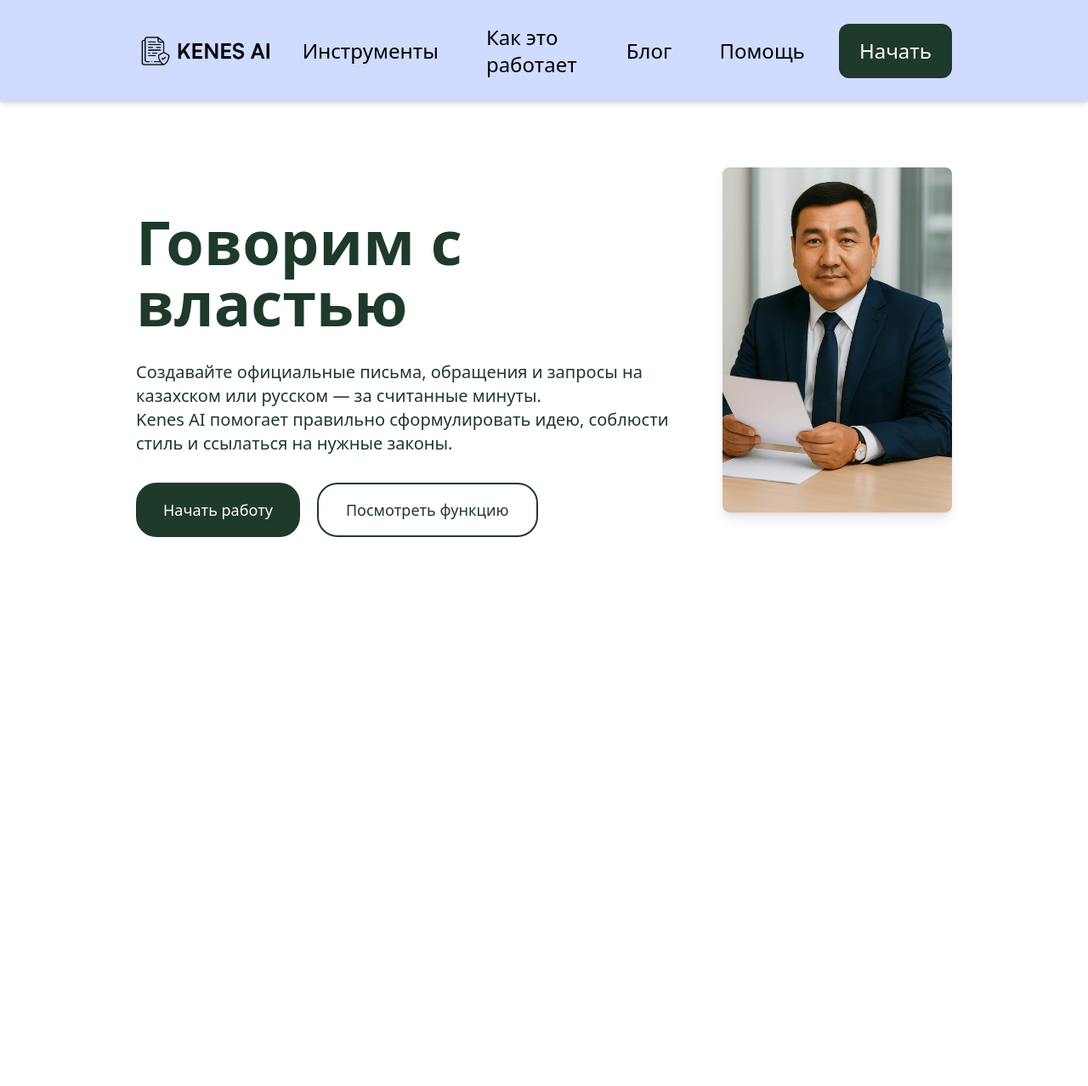
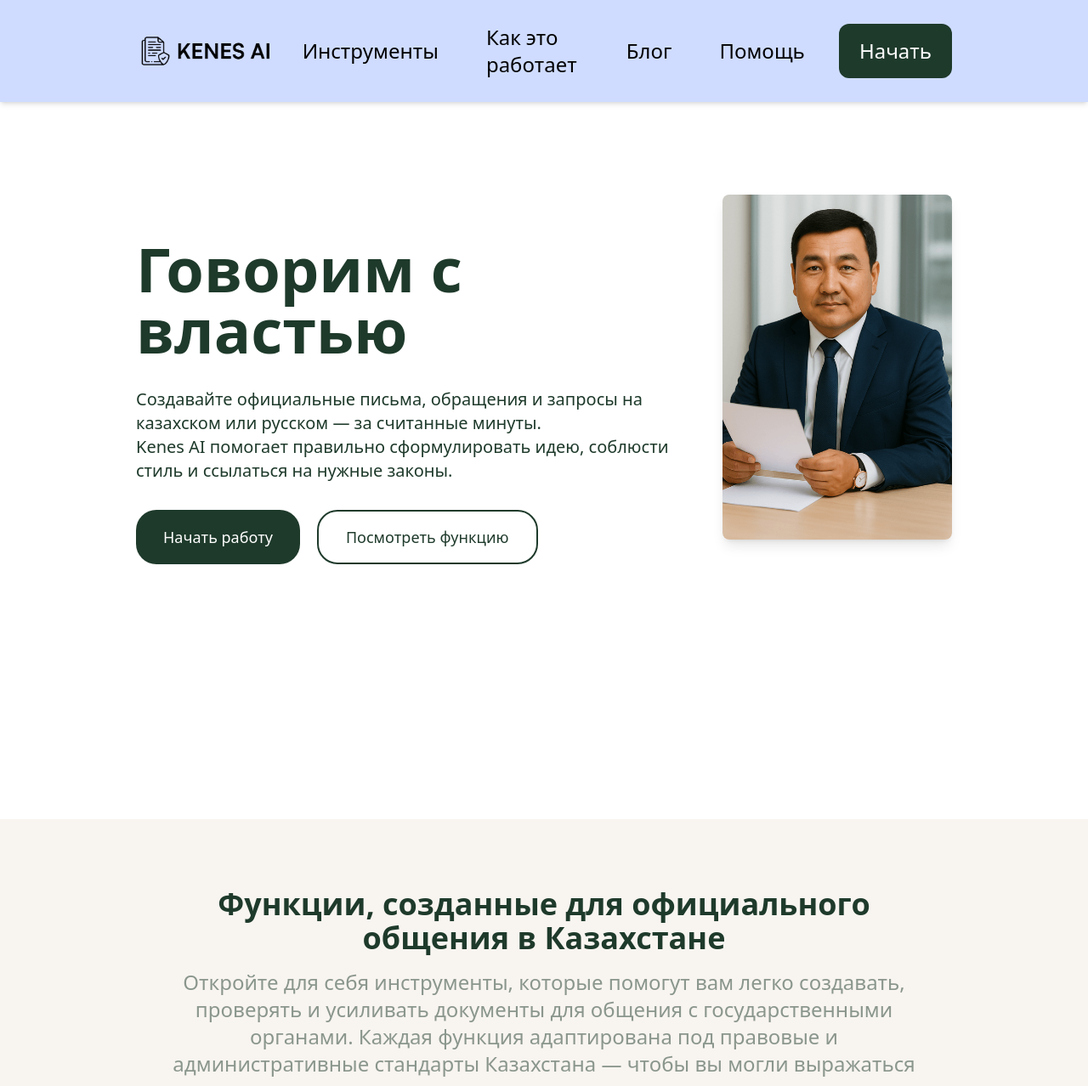
Before and after one commit to Nurswizz/kenes-ai, a React (Vite) app in the folder client/: page / in a window 1280 px wide. Shown: the top 1278 px of the page at 85% size. Before the commit the page ends 800 px from the top, so only its background shows below. Built offline with nearby package versions, Linux system fonts and the light colour scheme.

Commit message:
feat: features section

```diff
--- a/client/package.json
+++ b/client/package.json
@@ -10,6 +10,9 @@
     "preview": "vite preview"
   },
   "dependencies": {
+    "clsx": "^2.1.1",
+    "lucide-react": "^0.522.0",
+    "memberstack": "^1.0.0",
     "react": "^19.1.0",
     "react-dom": "^19.1.0",
     "react-router": "^7.6.2",
--- a/client/src/App.tsx
+++ b/client/src/App.tsx
@@ -1,5 +1,6 @@
 import { BrowserRouter, Routes, Route } from "react-router";
 import LandingPage from "./pages/LandingPage";
+
 function App() {
   return (
     <BrowserRouter>
--- a/client/src/pages/LandingPage.tsx
+++ b/client/src/pages/LandingPage.tsx
@@ -1,123 +1,96 @@
-import { useState } from "react";
+import React, { useState } from "react";
+import clsx from "clsx";
 import logo from "../assets/logo.png";
 import man from "../assets/landing_page_man.png";
+import { MessageCircle, User2, CheckCircle, StarsIcon } from "lucide-react";
 
+// ----------------- Card Component ------------------
+type CardProps = {
+  icon: React.ReactNode;
+  header: string;
+  description: string;
+  className?: string;
+};
+
+const Card = ({ icon, header, description, className }: CardProps) => (
+  <div className={clsx("bg-[#ffffff] shadow-lg rounded-3xl p-8 flex flex-col", className)}>
+    <div className="w-16 h-16 mb-4 flex items-center justify-center text-primary text-4xl">
+      {icon}
+    </div>
+    <h3 className="text-xl font-semibold text-primary mb-2 text-left">{header}</h3>
+    <p className="text-gray-600 text-left">{description}</p>
+  </div>
+);
+
+// ----------------- Navbar Component ------------------
 const Navbar = () => {
   const [menuOpen, setMenuOpen] = useState(false);
 
   return (
-    <nav className="bg-navbar shadow-md w-full fixed top-0 left-0 z-50 flex items-center justify-between px-6 xl:px-40">
+    <nav className="bg-navbar shadow-md w-full absolute top-0 left-0 z-50 flex items-center justify-between px-6 xl:px-40">
       <button onClick={() => (window.location.href = "/")}>
         <img src={logo} alt="logo" width={160} className="xl:w-[200px]" />
       </button>
+
+      {/* Burger Menu */}
       <div className="xl:hidden">
-        <button
-          onClick={() => setMenuOpen(!menuOpen)}
-          className="focus:outline-none"
-          aria-label="Open menu"
-        >
-          <svg
-            width="32"
-            height="32"
-            fill="none"
-            stroke="currentColor"
-            strokeWidth="2"
-          >
+        <button onClick={() => setMenuOpen(!menuOpen)} className="focus:outline-none" aria-label="Open menu">
+          <svg width="32" height="32" fill="none" stroke="currentColor" strokeWidth="2">
             <path d="M4 8h24M4 16h24M4 24h24" />
           </svg>
         </button>
       </div>
-      <div
-        className={`absolute xl:static top-16 left-0 w-full xl:w-auto bg-navbar xl:bg-transparent transition-all duration-200 z-40 ${
-          menuOpen ? "block" : "hidden"
-        } xl:block`}
-      >
+
+      {/* Links */}
+      <div className={clsx(
+        "absolute xl:static top-16 left-0 w-full xl:w-auto bg-navbar xl:bg-transparent transition-all duration-200 z-40",
+        menuOpen ? "block" : "hidden",
+        "xl:block"
+      )}>
         <ul className="flex flex-col xl:flex-row xl:space-x-6 text-2xl items-center">
+          {["Инструменты", "Как это работает", "Блог", "Помощь"].map((label, i) => (
+            <li key={i}>
+              <a href="/" className="px-4 py-2 transition rounded-xl hover:bg-[#6d7487] block">{label}</a>
+            </li>
+          ))}
           <li>
-            <a
-              href="/"
-              className="px-4 py-2 transition rounded-xl hover:bg-[#6d7487] block"
-            >
-              Инструменты
-            </a>
-          </li>
-          <li>
-            <a
-              href="/"
-              className="px-4 py-2 transition rounded-xl hover:bg-[#6d7487] block"
-            >
-              Как это работает
-            </a>
-          </li>
-          <li>
-            <a
-              href="/"
-              className="px-4 py-2 transition rounded-xl hover:bg-[#6d7487] block"
-            >
-              Блог
-            </a>
-          </li>
-          <li>
-            <a
-              href="/"
-              className="px-4 py-2 transition rounded-xl hover:bg-[#6d7487] block"
-            >
-              Помощь
-            </a>
-          </li>
-          <li>
-            <button className="bg-primary rounded-xl py-4 px-6 text-[#ffffff] transition hover:bg-[#6d7487] w-full xl:w-auto">
+            <button className="bg-primary text-[#ffffff] rounded-xl py-4 px-6 text-white transition hover:bg-[#6d7487] w-full xl:w-auto">
               Начать
             </button>
           </li>
         </ul>
       </div>
+
+      {/* Overlay */}
       {menuOpen && (
-        <div
-          className="fixed inset-0 bg-black opacity-30 z-30 xl:hidden"
-          onClick={() => setMenuOpen(false)}
-        />
+        <div className="fixed inset-0 bg-black opacity-30 z-30 xl:hidden" onClick={() => setMenuOpen(false)} />
       )}
     </nav>
   );
 };
 
-const LandingPage = () => {
-  return (
-    <div className="flex flex-col items-center justify-center min-h-screen bg-gray-100">
-      <Navbar />
-      <div className="flex items-center justify-between w-full px-6 xl:px-40">
+// ----------------- Hero Section ------------------
+const HeroSection = () => (
+  <header className="flex items-center justify-between w-full px-6 xl:px-40 mt-[200px]">
     <div className="flex flex-col justify-center mt-20 text-left gap-y-8">
-          <h1 className="max-sm:text-3xl text-primary text-7xl font-bold">
-            Говорим с властью
-          </h1>
-          <h3 className="max-sm:text-sm text-xl text-primary text-left max-w-[700px]">
-            Создавайте официальные письма, обращения и запросы на казахском или
-            русском — за считанные минуты. <br></br>
-            Kenes AI помогает правильно сформулировать идею, соблюсти стиль и
-            ссылаться на нужные законы.
+      <h1 className="max-sm:text-3xl text-primary text-7xl font-bold">Говорим с властью</h1>
+      <h3 className="max-sm:text-sm text-xl text-primary max-w-[700px]">
+        Создавайте официальные письма, обращения и запросы на казахском или русском — за считанные минуты.
+        <br />
+        Kenes AI помогает правильно сформулировать идею, соблюсти стиль и ссылаться на нужные законы.
       </h3>
       <div className="flex gap-x-5">
-            <button
-              type="button"
-              className="bg-primary p-4 px-8 rounded-3xl text-[#ffffff] font-medium text-lg transition hover:bg-[#6d7487]"
-            >
+        <button className="bg-primary text-[#ffffff] p-4 px-8 rounded-3xl text-white font-medium text-lg transition hover:bg-[#6d7487]">
           Начать работу
         </button>
         <button
-              type="button"
           className="text-primary p-4 px-8 rounded-3xl font-medium text-lg border-2 transition-all hover:border-primary"
           style={{
             boxShadow: "0 0 0 2px transparent",
-                border: "2px solid",
             borderColor: "currentColor",
           }}
-              onMouseEnter={(e) =>
-                (e.currentTarget.style.boxShadow = "0 0 0 2px currentColor")
-              }
-              onMouseLeave={(e) =>
-                (e.currentTarget.style.boxShadow = "0 0 0 2px transparent")
-              }
+          onMouseEnter={(e) => (e.currentTarget.style.boxShadow = "0 0 0 2px currentColor")}
+          onMouseLeave={(e) => (e.currentTarget.style.boxShadow = "0 0 0 2px transparent")}
         >
           Посмотреть функцию
         </button>
@@ -127,7 +100,70 @@ const LandingPage = () => {
     <div className="ml-10 rounded-lg shadow-lg overflow-hidden hidden xl:block">
       <img src={man} alt="man" width={300} />
     </div>
+  </header>
+);
+
+// ----------------- Features Section ------------------
+const features = [
+  {
+    icon: <MessageCircle />,
+    header: "Конструктор писем",
+    description:
+      "Создавайте официальные письма, обращения и запросы за несколько минут. Просто заполните форму — и получите документ, готовый к отправке в госорганы.",
+    className: "col-start-1 col-end-5 row-start-1 row-end-3",
+  },
+  {
+    icon: <User2 />,
+    header: "Проверка стиля и тона",
+    description:
+      "Получите моментальную обратную связь по стилю, структуре и тону текста. Убедитесь, что ваше письмо соответствует ожиданиям чиновников и организаций.",
+    className: "col-start-5 col-end-7 row-start-1 row-end-3",
+  },
+  {
+    icon: <CheckCircle />,
+    header: "Советник по аргументации",
+    description:
+      "Задавайте юридические вопросы и получайте ответы от AI на основе актуального законодательства РК. Используйте реальные ссылки на законы, чтобы усилить свои обращения.",
+    className: "col-start-1 col-end-3 row-start-3 row-end-5",
+  },
+  {
+    icon: <StarsIcon />,
+    header: "Симулятор переговоров",
+    description:
+      "Потренируйтесь вести диалог с виртуальным чиновником. Подготовьтесь к встречам, научитесь правильно реагировать и формулировать свои аргументы уверенно.",
+    className: "col-start-3 col-end-7 row-start-3 row-end-5",
+  },
+];
+
+const FeaturesSection = () => (
+  <section className="bg-[#f8f4f0] w-full mt-[300px] flex flex-col items-center">
+    <div className="flex flex-col items-center justify-center max-w-8xl mx-auto py-20 px-6 xl:px-40 gap-y-4">
+      <h1 className="text-4xl max-w-4xl text-center font-semibold text-primary">
+        Функции, созданные для официального общения в Казахстане
+      </h1>
+      <p className="text-primary opacity-50 text-2xl text-center max-w-4xl">
+        Откройте для себя инструменты, которые помогут вам легко создавать,
+        проверять и усиливать документы для общения с государственными
+        органами. Каждая функция адаптирована под правовые и административные
+        стандарты Казахстана — чтобы вы могли выражаться ясно и уверенно.
+      </p>
     </div>
+
+    <div className="grid grid-cols-6 grid-rows-4 gap-3 max-w-7xl">
+      {features.map((feature, i) => (
+        <Card key={i} {...feature} />
+      ))}
+    </div>
+  </section>
+);
+
+// ----------------- LandingPage ------------------
+const LandingPage = () => {
+  return (
+    <div className="flex flex-col items-center justify-center min-h-screen bg-gray-100">
+      <Navbar />
+      <HeroSection />
+      <FeaturesSection />
     </div>
   );
 };
```
Also changed, not shown: 1 other file (tests, documents, lock files or other folders). Lines whose indentation alone changed are shown as unchanged.
